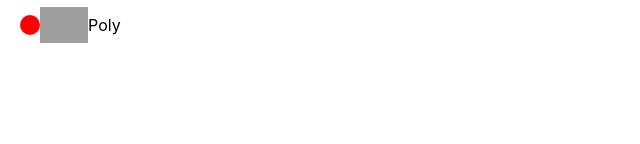
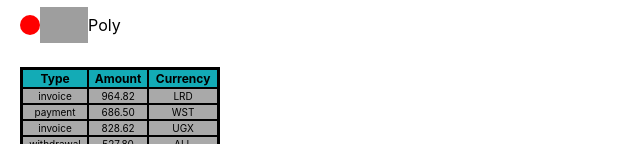
Before and after one commit to ValikWasT/goit-react-hw-01-components, a React (Create React App) app: page / in a window 1280 px wide. Shown: the part 656-800 px from the top of the page, without its empty margins (0-640 px from the left). Built offline with nearby package versions, Linux system fonts and the light colour scheme; grey boxes are pictures that could not be loaded.

Commit message:
create transactions history

```diff
--- a/src/components/App.jsx
+++ b/src/components/App.jsx
@@ -1,21 +1,25 @@
 import { Profile } from "./Profile/Profile";
 import { Statistics } from "./Statistics/Statistics";
 import { FriendList } from "./FriendList/FriendList";
+import { TransactionTable } from "./TransactionHistory/TransactionHistory";
 import user from "components/user.json"
 import { Box } from "utils/Box";
 import data from 'components/data.json';
 import friends from 'components/friends.json'
+import transaction from 'components/transactions.json'
+
 const { username, tag, location, avatar, stats } = user;
 export const App = () => {
   return (
     <Box as='main' pl={20} pt={20}>
     <Profile   username={username}
-  tag={tag}
-  location={location}
-  avatar={avatar}
+      tag={tag}
+      location={location}
+      avatar={avatar}
       stats={stats} />
-      <Statistics title="Upload stats" data={data} />
-    <FriendList friends={friends}></FriendList>
+    <Statistics title="Upload stats" data={data} />
+      <FriendList friends={friends}></FriendList>
+      <TransactionTable transaction={transaction} ></TransactionTable>
     </Box>
   );
 };
--- /dev/null
+++ b/src/components/TransactionHistory/TransactionHistory.js
@@ -0,0 +1,45 @@
+import PropTypes from 'prop-types';
+import { Box } from 'utils/Box';
+import {
+  TableHead,
+  TableRow,
+  TableBody,
+  TableBox,
+  TableHeadBox,
+} from './TransactionHistoryStyled';
+
+export const TransactionTable = ({ transaction }) => {
+  return (
+    <Box width={200} bg="#000">
+      <Box as="table" width={1} border="1px solid">
+        <TableHead>
+          <TableRow>
+            <TableHeadBox>Type</TableHeadBox>
+            <TableHeadBox>Amount</TableHeadBox>
+            <TableHeadBox>Currency</TableHeadBox>
+          </TableRow>
+        </TableHead>
+
+        <TableBody>
+          {transaction.map(t => (
+            <TableRow key={t.id}>
+              <TableBox>{t.type}</TableBox>
+              <TableBox>{t.amount}</TableBox>
+              <TableBox>{t.currency}</TableBox>
+            </TableRow>
+          ))}
+        </TableBody>
+      </Box>
+    </Box>
+  );
+};
+TransactionTable.propTypes = {
+  transaction: PropTypes.arrayOf(
+    PropTypes.exact({
+      type: PropTypes.string.isRequired,
+      id: PropTypes.string.isRequired,
+      amount: PropTypes.string.isRequired,
+      currency: PropTypes.string.isRequired,
+    })
+  ),
+};
--- /dev/null
+++ b/src/components/TransactionHistory/TransactionHistoryStyled.js
@@ -0,0 +1,16 @@
+import styled from 'styled-components';
+import { space, color, layout } from 'styled-system';
+export const TableHead = styled.thead`
+  background-color: rgb(19, 171, 182);
+`;
+export const TableRow = styled.tr``;
+export const TableBody = styled.tbody`
+  background-color: rgb(169, 169, 169);
+`;
+export const TableBox = styled.td`
+  font-size: 10px;
+  text-align: center;
+`;
+export const TableHeadBox = styled.th`
+  font-size: 12px;
+`;
--- /dev/null
+++ b/src/components/transactions.json
@@ -0,0 +1,122 @@
+[
+  {
+    "id": "1e0700a2-5183-4291-85cc-2065a036a683",
+    "type": "invoice",
+    "amount": "964.82",
+    "currency": "LRD"
+  },
+  {
+    "id": "a30f821b-4d25-4ff0-abdd-e340b3f0dd2b",
+    "type": "payment",
+    "amount": "686.50",
+    "currency": "WST"
+  },
+  {
+    "id": "44dca67a-8e5a-4798-bf8e-b15efd4e1abd",
+    "type": "invoice",
+    "amount": "828.62",
+    "currency": "UGX"
+  },
+  {
+    "id": "ea8ed3dc-2b68-4a53-905a-53ecb0adef33",
+    "type": "withdrawal",
+    "amount": "527.80",
+    "currency": "ALL"
+  },
+  {
+    "id": "ea76146a-0b00-4b80-bc02-a8c822176712",
+    "type": "withdrawal",
+    "amount": "371.43",
+    "currency": "MUR"
+  },
+  {
+    "id": "63ca02f9-d637-46b5-9237-f3b24425e029",
+    "type": "payment",
+    "amount": "862.44",
+    "currency": "AUD"
+  },
+  {
+    "id": "ed0263e8-59a5-4bf1-87e0-2bb88e53dc34",
+    "type": "withdrawal",
+    "amount": "907.00",
+    "currency": "GEL"
+  },
+  {
+    "id": "6013bad0-750c-4691-8bc2-d8f2b43969c4",
+    "type": "withdrawal",
+    "amount": "352.52",
+    "currency": "UGX"
+  },
+  {
+    "id": "252c7be4-8b06-4fa7-8d42-61fb835b70d5",
+    "type": "payment",
+    "amount": "388.98",
+    "currency": "TOP"
+  },
+  {
+    "id": "4eaab41b-b967-40ac-82ed-85fc66f646f1",
+    "type": "deposit",
+    "amount": "103.10",
+    "currency": "BWP"
+  },
+  {
+    "id": "9648a350-8469-42d5-8bf3-18090de5fe67",
+    "type": "withdrawal",
+    "amount": "322.32",
+    "currency": "MRO"
+  },
+  {
+    "id": "9c5c25fb-1a95-4b2f-8d1f-4c4426d677cc",
+    "type": "invoice",
+    "amount": "14.79",
+    "currency": "PYG"
+  },
+  {
+    "id": "43ef232c-80e9-4d6f-b48a-b22405620de3",
+    "type": "payment",
+    "amount": "904.86",
+    "currency": "CHF"
+  },
+  {
+    "id": "5161682e-e620-4019-ab0a-24ceb10fbd20",
+    "type": "withdrawal",
+    "amount": "307.08",
+    "currency": "NOK"
+  },
+  {
+    "id": "7b119d71-42e6-4c42-a141-6818b07bb9ff",
+    "type": "invoice",
+    "amount": "275.07",
+    "currency": "AWG"
+  },
+  {
+    "id": "a4f65722-65c4-4c28-b1f4-b8ed988bb205",
+    "type": "deposit",
+    "amount": "213.10",
+    "currency": "STD"
+  },
+  {
+    "id": "c6e5784b-0ca3-48d6-86e5-b5128af5a523",
+    "type": "invoice",
+    "amount": "116.11",
+    "currency": "CUP CUC"
+  },
+  {
+    "id": "c9ebed6a-3a02-4b49-ac0d-0534b51f2bfd",
+    "type": "invoice",
+    "amount": "878.67",
+    "currency": "HKD"
+  },
+  {
+    "id": "a4a98b0e-b22c-438b-9f83-de2df52110c8",
+    "type": "invoice",
+    "amount": "725.03",
+    "currency": "UYU UYI"
+  },
+  {
+    "id": "b39bfa7a-0166-4c47-94d6-87d20590f746",
+    "type": "payment",
+    "amount": "405.45",
+    "currency": "MDL"
+  }
+]
--- a/src/utils/Box.js
+++ b/src/utils/Box.js
@@ -1,3 +1,3 @@
 import styled from 'styled-components';
-import { space, color, layout } from 'styled-system';
-export const Box = styled('div')(color, space, layout);
+import { space, color, layout, border } from 'styled-system';
+export const Box = styled('div')(color, space, layout, border);
--- a/test.css
+++ b/test.css
@@ -1,2 +1,3 @@
 body {
+  background-color: rgb(169, 169, 169);
 }
```
